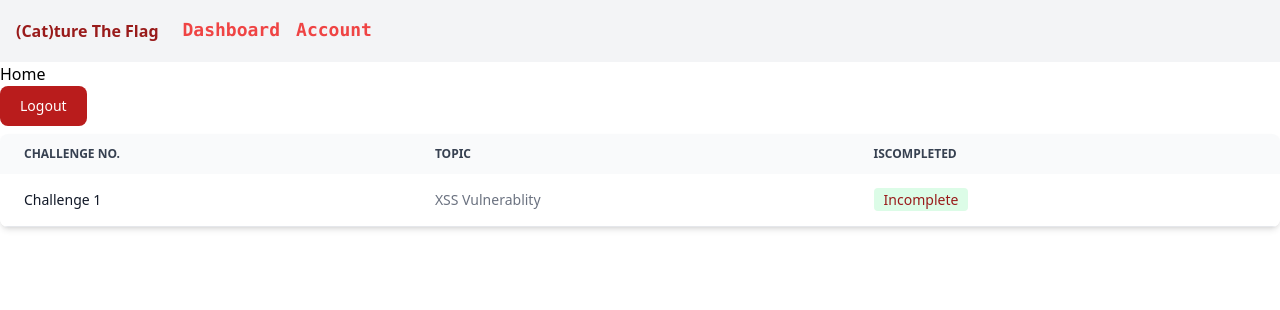
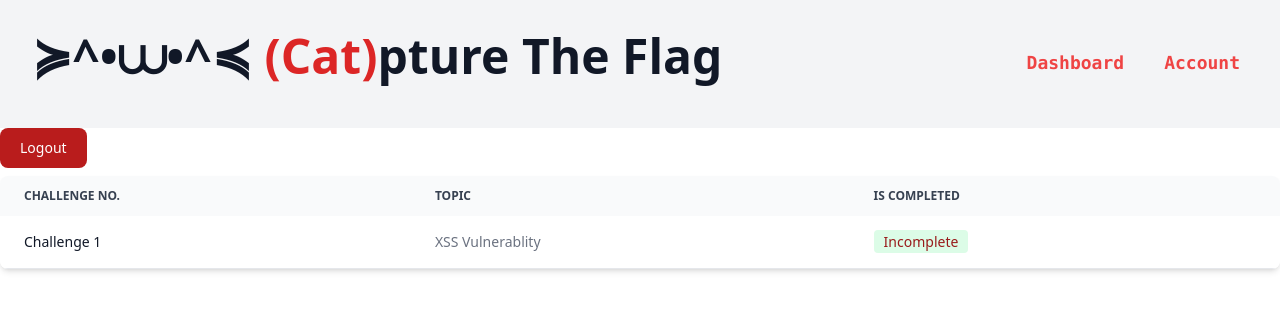
Before and after one commit to Jaycee3004/ctf, a Next.js app: page /dashboard in a window 1280 px wide. Shown: the top 310 px of the page. Built offline with nearby package versions, Linux system fonts and the light colour scheme; no server answers; the database is empty; sample sign-in values are in the browser's storage.

Commit message:
Fixed alignment of navbar elements. Added CAT

```diff
--- a/app/(checked-in)/account/page.tsx
+++ b/app/(checked-in)/account/page.tsx
@@ -76,7 +76,7 @@ export default function Account() {
     useEffect(() => {
         setTimeout(() => {
             setMessage("");
-        }, 3000);
+        }, 1000*10);
     },[message])
 
     useEffect(() => {
--- a/app/(checked-in)/dashboard/home.tsx
+++ b/app/(checked-in)/dashboard/home.tsx
@@ -27,7 +27,7 @@ export default function Home() {
         return (
             <>
             <div>
-                <h1>Home</h1>
+                {/* <h1>Home</h1> */}
                 <button className="focus:outline-none text-white bg-red-700 hover:bg-red-800 focus:ring-4 focus:ring-red-300 font-medium rounded-lg text-sm px-5 py-2.5 me-2 mb-2 dark:bg-red-600 dark:hover:bg-red-700 dark:focus:ring-red-900" onClick={() => firebase.auth().signOut()}>Logout</button>
             </div>
             <Scoreboard />
--- a/app/(checked-in)/dashboard/scoreboard.tsx
+++ b/app/(checked-in)/dashboard/scoreboard.tsx
@@ -103,7 +103,7 @@ export default function Scoreboard() {
                                     Topic
                                 </th>
                                 <th scope="col" className="px-6 py-3">
-                                    isCompleted
+                                    IS Completed
                                 </th>
                             </tr>
                         </thead>
--- a/app/(checked-in)/layout.tsx
+++ b/app/(checked-in)/layout.tsx
@@ -10,10 +10,18 @@ export default function RootLayout({
     return (
         <>
         <nav className="bg-gray-100 p-4" >
-            <div className="flex items-center">
-                <Link href="/" className="text-red-800 font-bold mr-4">(Cat)ture The Flag </Link>
-            <div className="flex-grow">
 
+
+
+
+            <div className="flex flex-wrap justify-between items-center mx-auto max-w-screen-xl p-4">
+                    <div className="flex items-center space-x-3 rtl:space-x-reverse">
+                            <Link href="/" className="text-red-800 font-bold mr-4">
+                            <h3 className=" mb-4 text-2xl font-extrabold leading-none text-gray-900 md:text-3xl lg:text-5xl dark:text-black">≽^•⩊•^≼ <span className="text-red-600 dark:text-red-500">(Cat)</span>pture The Flag</h3>
+
+                            </Link>
+                    </div>
+                    <div className="flex items-center space-x-6 rtl:space-x-reverse">
                         <span className="group inline-block">
                             <Link href="/dashboard" className="cursor-pointer text-red-500 font-bold hover:text-red-800 px-2 text-lg font-mono">Dashboard</Link>
                             <div className="w-0 group-hover:w-full h-0.5 bg-black ease-in-out duration-200"></div>
@@ -23,8 +31,10 @@ export default function RootLayout({
                             <div className="w-0 group-hover:w-full h-0.5 bg-black ease-in-out duration-200"></div>
                         </span>
                     </div>
+            </div>
 
-            </div>
+
+
         </nav>
         <div className="container mx-auto">
             {children}
```
Lines whose indentation alone changed are shown as unchanged.
